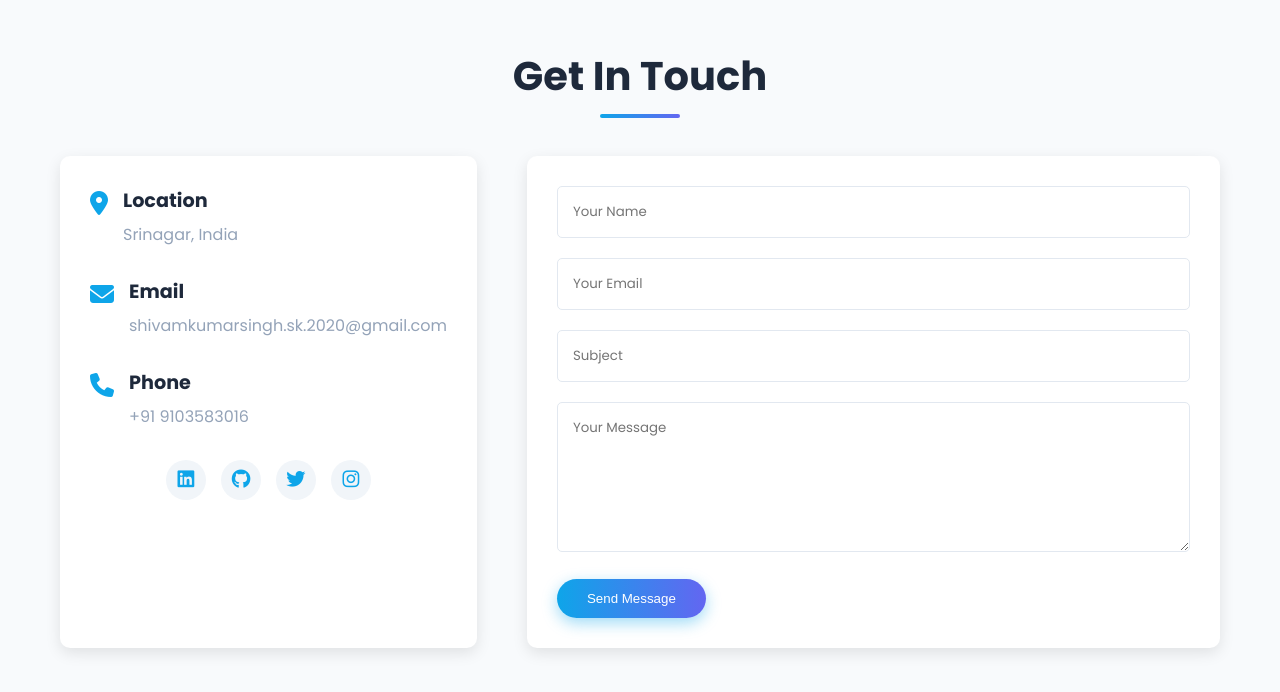
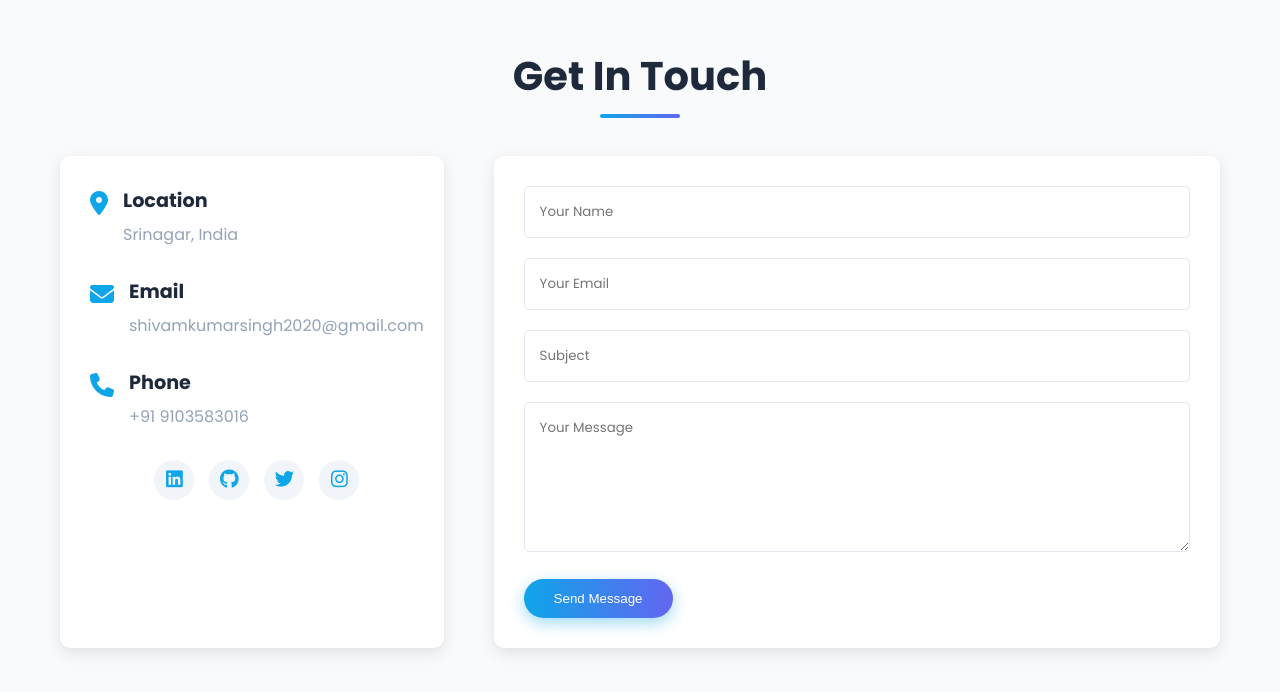
Before and after one commit to Shivamkumar9823/Portfolio2, a React (Vite) app: page / in a window 1280 px wide. Shown: the part 6140-6832 px from the top of the page. Built offline with nearby package versions, Linux system fonts and the light colour scheme.

Commit message:
fixing contact section

```diff
--- a/src/App.css
+++ b/src/App.css
@@ -715,6 +715,7 @@ section {
   display: grid;
   grid-template-columns: 1fr 2fr;
   gap: 50px;
+  /* margin-right:10px ; */
 }
 
 .contact-info {
@@ -722,6 +723,8 @@ section {
   padding: 30px;
   border-radius: 10px;
   box-shadow: 0 5px 15px rgba(0, 0, 0, 0.1);
+  padding-right: 20px;
+
 }
 
 .contact-item {
@@ -778,6 +781,7 @@ section {
   padding: 30px;
   border-radius: 10px;
   box-shadow: 0 5px 15px rgba(0, 0, 0, 0.1);
+
 }
 
 .form-group {
--- a/src/components/Contact.jsx
+++ b/src/components/Contact.jsx
@@ -66,7 +66,7 @@ const handleSubmit = (e) => {
               <i className="fas fa-envelope"></i>
               <div>
                 <h3>Email</h3>
-                <p>shivamkumarsingh.sk.2020@gmail.com</p>
+                <p>shivamkumarsingh2020@gmail.com</p>
               </div>
             </div>
 
```
